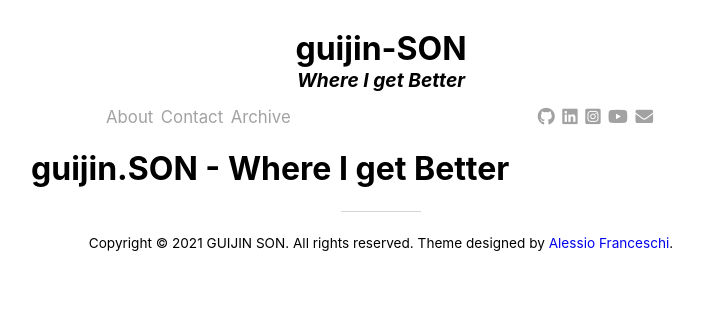
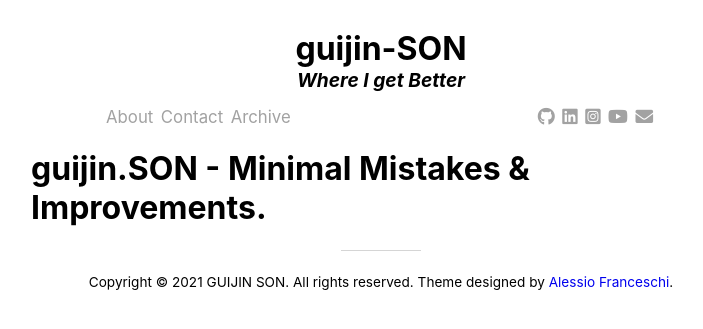
Before and after one commit to guijinSON/guijinSON.github.io, a Jekyll site: the page built from about.md, in a window 1280 px wide. Shown: the top 329 px of the page, without its empty margins (259-962 px from the left). Built offline with Jekyll 4.4.1, drawn with Linux system fonts in a browser that asks for light colours; nearby versions of some CDN libraries.

Commit message:
Update about.md

```diff
--- a/about.md
+++ b/about.md
@@ -3,4 +3,4 @@ layout: default
 title: About
 ---
 
-# [guijin.SON - Where I get Better](https://yamt.netlify.app/)
+# [guijin.SON - Minimal Mistakes & Improvements.](https://yamt.netlify.app/)
```
